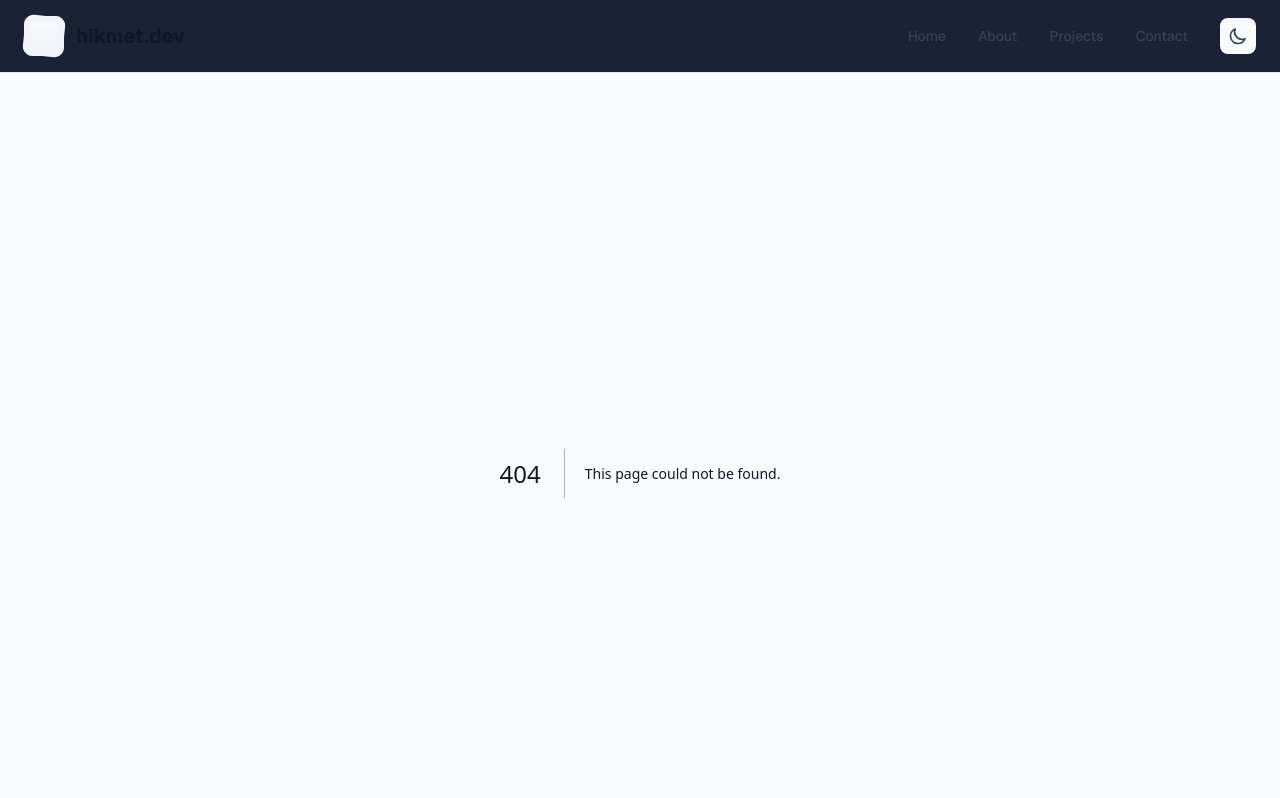
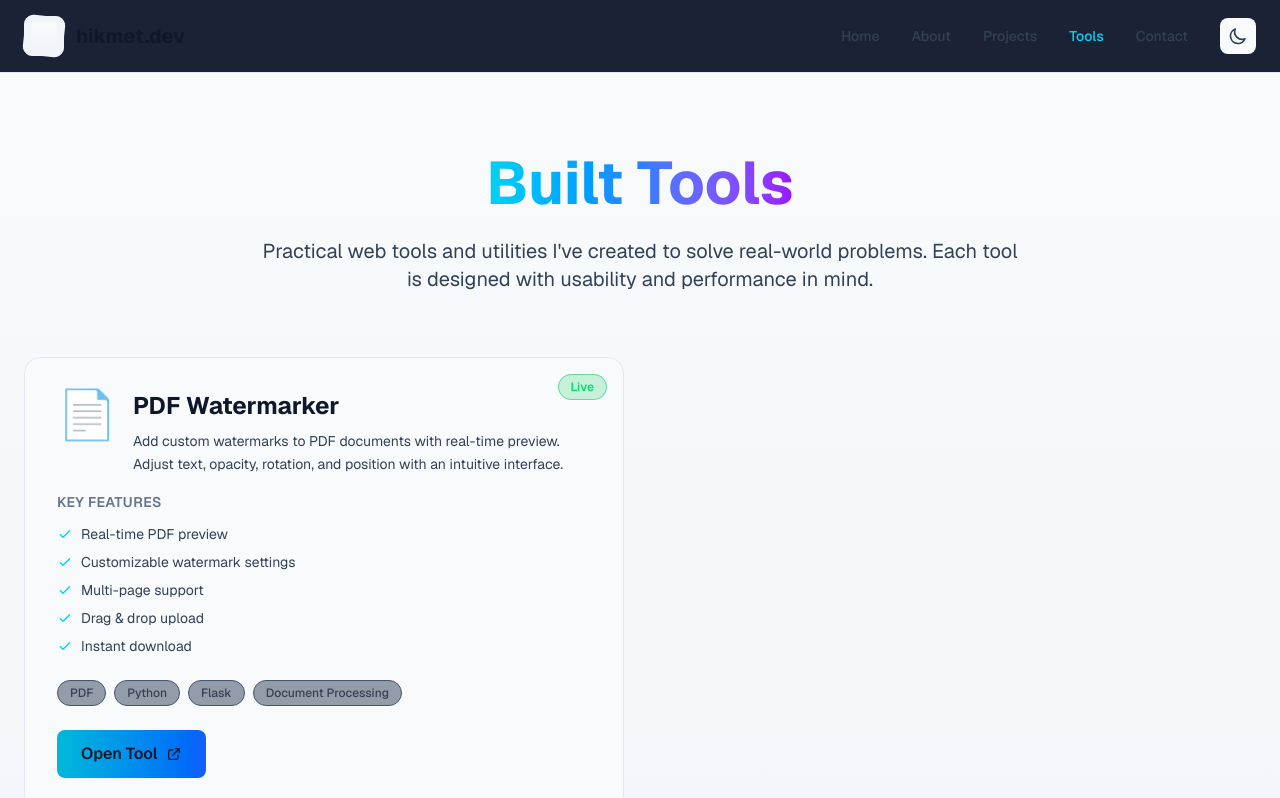
Before and after one commit to HC-98/Portfolio, a Next.js app in the folder portfolio/: page /tools in a window 1280 px wide. Before the commit this address had no page. Shown: the top 798 px of the page. Built offline with nearby package versions, Linux system fonts and the light colour scheme.

Commit message:
add tools tab and page

```diff
--- a/portfolio/src/app/page.tsx
+++ b/portfolio/src/app/page.tsx
@@ -51,6 +51,12 @@ export default function HomePage() {
               className="px-8 py-4 rounded-lg bg-gradient-to-r from-cyan-500 to-blue-600 text-white font-semibold hover:from-cyan-600 hover:to-blue-700 transition-all shadow-lg hover:shadow-cyan-500/50"
             >
               View Projects
+            </Link>
+            <Link
+              href="/tools"
+              className="px-8 py-4 rounded-lg bg-gradient-to-r from-purple-500 to-pink-600 text-white font-semibold hover:from-purple-600 hover:to-pink-700 transition-all shadow-lg hover:shadow-purple-500/50"
+            >
+              Explore Tools
             </Link>
             <Link
               href="/contact"
--- /dev/null
+++ b/portfolio/src/app/tools/page.tsx
@@ -0,0 +1,137 @@
+import { Metadata } from "next";
+
+export const metadata: Metadata = {
+  title: "Tools | Hikmet Cilan",
+  description: "Web tools and utilities built by Hikmet Cilan",
+};
+
+const tools = [
+  {
+    id: "pdf-watermarker",
+    name: "PDF Watermarker",
+    description: "Add custom watermarks to PDF documents with real-time preview. Adjust text, opacity, rotation, and position with an intuitive interface.",
+    link: "https://watermarker-asfudja2dhb9bsbe.westeurope-01.azurewebsites.net/",
+    tags: ["PDF", "Python", "Flask", "Document Processing"],
+    icon: "📄",
+    features: [
+      "Real-time PDF preview",
+      "Customizable watermark settings",
+      "Multi-page support",
+      "Drag & drop upload",
+      "Instant download"
+    ],
+    status: "Live",
+    bgGradient: "from-blue-500 to-purple-600"
+  },
+  // Add more tools here as you build them
+];
+
+export default function ToolsPage() {
+  return (
+    <main className="min-h-screen bg-gradient-to-b from-slate-900 via-slate-800 to-slate-900">
+      <div className="max-w-7xl mx-auto px-6 py-20">
+        {/* Header */}
+        <div className="text-center mb-16">
+          <h1 className="text-5xl md:text-6xl font-bold mb-6">
+            <span className="bg-gradient-to-r from-cyan-400 via-blue-500 to-purple-600 bg-clip-text text-transparent">
+              Built Tools
+            </span>
+          </h1>
+          <p className="text-xl text-slate-300 max-w-3xl mx-auto">
+            Practical web tools and utilities I've created to solve real-world problems.
+            Each tool is designed with usability and performance in mind.
+          </p>
+        </div>
+
+        {/* Tools Grid */}
+        <div className="grid grid-cols-1 lg:grid-cols-2 gap-8">
+          {tools.map((tool) => (
+            <div
+              key={tool.id}
+              className="group relative bg-slate-800/50 backdrop-blur-sm rounded-2xl border border-slate-700 hover:border-cyan-500/50 transition-all duration-300 overflow-hidden"
+            >
+              {/* Gradient Background */}
+              <div className={`absolute inset-0 bg-gradient-to-br ${tool.bgGradient} opacity-0 group-hover:opacity-10 transition-opacity duration-300`}></div>
+
+              {/* Status Badge */}
+              <div className="absolute top-4 right-4 z-10">
+                <span className="px-3 py-1 bg-green-500/20 border border-green-500/50 rounded-full text-green-400 text-xs font-semibold">
+                  {tool.status}
+                </span>
+              </div>
+
+              <div className="relative p-8">
+                {/* Icon & Title */}
+                <div className="flex items-start gap-4 mb-4">
+                  <div className="text-5xl">{tool.icon}</div>
+                  <div className="flex-1">
+                    <h2 className="text-2xl font-bold text-white mb-2 group-hover:text-transparent group-hover:bg-gradient-to-r group-hover:from-cyan-400 group-hover:to-blue-500 group-hover:bg-clip-text transition-all">
+                      {tool.name}
+                    </h2>
+                    <p className="text-slate-300 text-sm leading-relaxed">
+                      {tool.description}
+                    </p>
+                  </div>
+                </div>
+
+                {/* Features */}
+                <div className="mb-6">
+                  <h3 className="text-sm font-semibold text-slate-400 mb-3 uppercase tracking-wide">
+                    Key Features
+                  </h3>
+                  <ul className="space-y-2">
+                    {tool.features.map((feature, idx) => (
+                      <li key={idx} className="flex items-center gap-2 text-slate-300 text-sm">
+                        <svg className="w-4 h-4 text-cyan-400 flex-shrink-0" fill="none" stroke="currentColor" viewBox="0 0 24 24">
+                          <path strokeLinecap="round" strokeLinejoin="round" strokeWidth={2} d="M5 13l4 4L19 7" />
+                        </svg>
+                        {feature}
+                      </li>
+                    ))}
+                  </ul>
+                </div>
+
+                {/* Tags */}
+                <div className="flex flex-wrap gap-2 mb-6">
+                  {tool.tags.map((tag) => (
+                    <span
+                      key={tag}
+                      className="px-3 py-1 bg-slate-700/50 border border-slate-600 rounded-full text-slate-300 text-xs font-medium"
+                    >
+                      {tag}
+                    </span>
+                  ))}
+                </div>
+
+                {/* Action Button */}
+                <a
+                  href={tool.link}
+                  target="_blank"
+                  rel="noopener noreferrer"
+                  className="inline-flex items-center gap-2 px-6 py-3 bg-gradient-to-r from-cyan-500 to-blue-600 hover:from-cyan-400 hover:to-blue-500 text-white font-semibold rounded-lg transition-all duration-300 transform hover:scale-105 hover:shadow-lg hover:shadow-cyan-500/50"
+                >
+                  <span>Open Tool</span>
+                  <svg className="w-4 h-4" fill="none" stroke="currentColor" viewBox="0 0 24 24">
+                    <path strokeLinecap="round" strokeLinejoin="round" strokeWidth={2} d="M10 6H6a2 2 0 00-2 2v10a2 2 0 002 2h10a2 2 0 002-2v-4M14 4h6m0 0v6m0-6L10 14" />
+                  </svg>
+                </a>
+              </div>
+            </div>
+          ))}
+        </div>
+
+        {/* Coming Soon Section */}
+        <div className="mt-16 text-center">
+          <div className="inline-block p-8 bg-slate-800/30 border border-slate-700/50 rounded-2xl">
+            <div className="text-4xl mb-4">🚀</div>
+            <h3 className="text-xl font-bold text-white mb-2">More Tools Coming Soon</h3>
+            <p className="text-slate-400 max-w-md">
+              I'm constantly building new tools to solve interesting problems.
+              Check back regularly for updates!
+            </p>
+          </div>
+        </div>
+      </div>
+    </main>
+  );
+}
--- a/portfolio/src/components/Navigation.tsx
+++ b/portfolio/src/components/Navigation.tsx
@@ -13,6 +13,7 @@ export default function Navigation() {
     { href: "/", label: "Home" },
     { href: "/about", label: "About" },
     { href: "/projects", label: "Projects" },
+    { href: "/tools", label: "Tools" },
     { href: "/contact", label: "Contact" },
   ];
 
```
